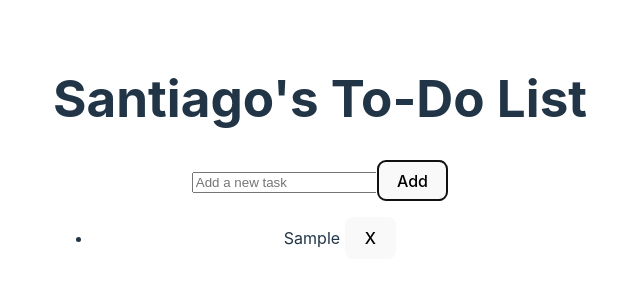
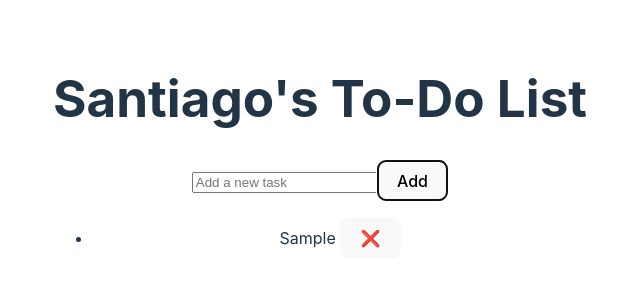
Before and after one commit to santiagodonadio/notesapp, a React (Vite) app: page / in a window 1280 px wide. Both pictures are taken after typing "Sample" into the empty fields and a click on the button "Add". Shown: the part 245-532 px from the top of the page, without its empty margins (320-960 px from the left). Built offline with nearby package versions, Linux system fonts and the light colour scheme; no server answers; the database is empty.

Commit message:
added env file and database part 1

```diff
--- a/src/App.jsx
+++ b/src/App.jsx
@@ -1,33 +1,52 @@
-import { useState } from "react";
-import "./App.css"
+import { useState, useEffect } from "react";
+import { supabase } from "./supabaseClient";
+import "./App.css";
 
-function App(){
-
+function App() {
   const [tasks, setTasks] = useState([]);
   const [input, setInput] = useState("");
 
+  // 🧠 Load tasks from Supabase on page load
+  useEffect(() => {
+    loadNotes();
+  }, []);
+
+  const loadNotes = async () => {
+    const { data, error } = await supabase
+      .from("notes")
+      .select("*")
+      .order("created_at", { ascending: false });
+
+    if (error) {
+      console.error("Error loading notes:", error.message);
+    } else {
+      setTasks(data); // Each task is { id, content, created_at }
+    }
+  };
+
+  // 📝 This version just updates local state for now (we'll update it next!)
   const addTask = () => {
-    if (input.trim() !== ""){
-      setTasks([...tasks, input]);
+    if (input.trim() !== "") {
+      setTasks([...tasks, { id: Date.now(), content: input }]); // temporary ID
       setInput("");
     }
   };
 
-  const removeTask = (index) => {
-    const newTasks = tasks.filter((_, i) => i !== index);
+  // ❌ This version just updates local state (we’ll upgrade it to delete from Supabase)
+  const removeTask = (id) => {
+    const newTasks = tasks.filter((task) => task.id !== id);
     setTasks(newTasks);
   };
 
   return (
+    <div className="App">
+      <h1>Santiago's To-Do List</h1>
 
-    <div className="App">
-
-      <h1>Santiago's To-Do List</h1>
       <input
         value={input}
         onChange={(e) => setInput(e.target.value)}
         onKeyDown={(e) => {
-          if (e.key === "Enter"){
+          if (e.key === "Enter") {
             addTask();
           }
         }}
@@ -37,30 +56,15 @@ function App(){
       <button onClick={addTask}>Add</button>
 
       <ul>
-
-        {tasks.map((task, index) => (
-            <li key={index}>
-              {task}{" "}
-              <button onClick={() => removeTask(index)}>X</button>
-            </li>
-
-
+        {tasks.map((task) => (
+          <li key={task.id}>
+            {task.content}{" "}
+            <button onClick={() => removeTask(task.id)}>❌</button>
+          </li>
         ))}
-
-
       </ul>
-
-
-
-
-
     </div>
-
-
-
   );
-
-
 }
 
 export default App;
```
